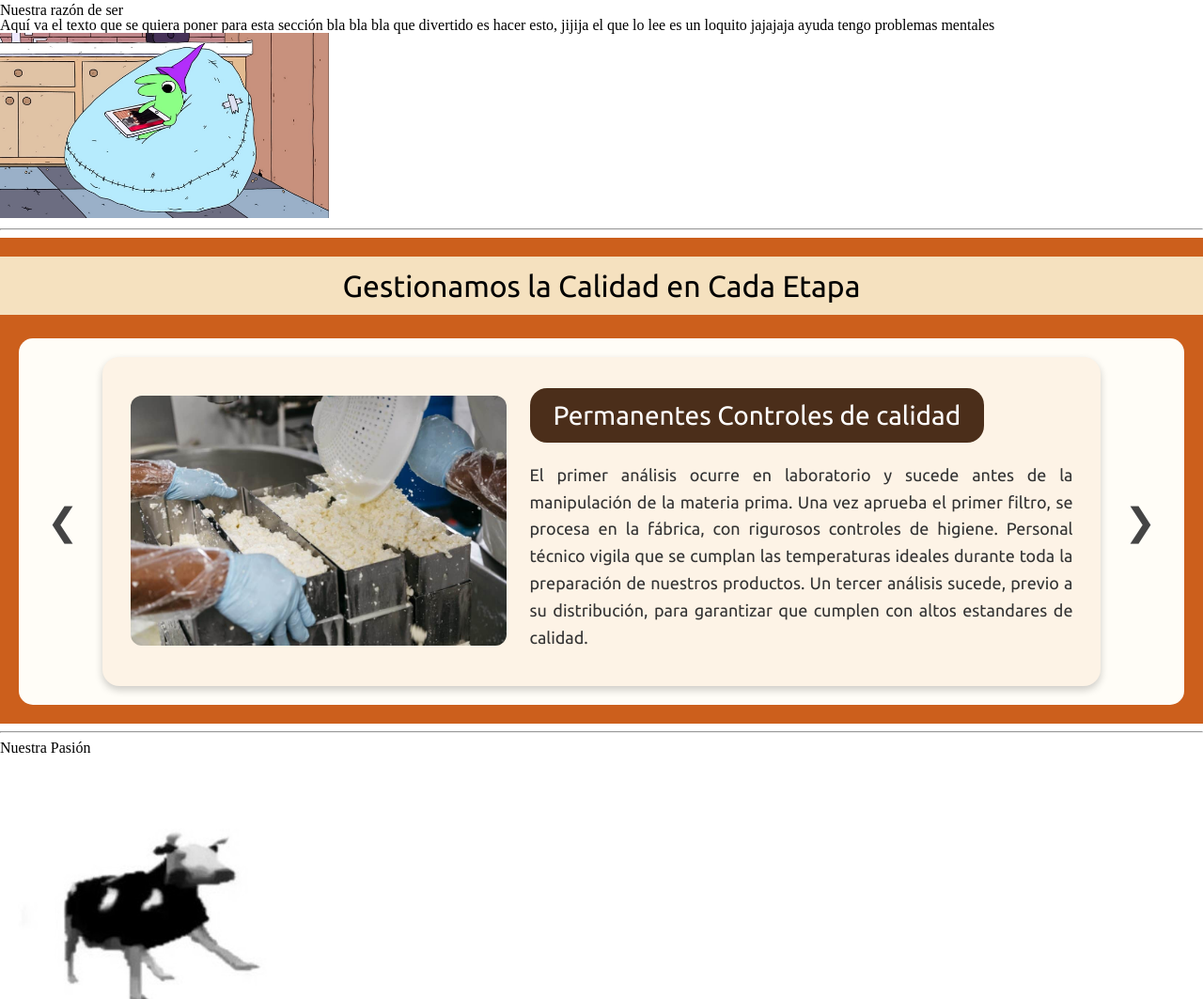
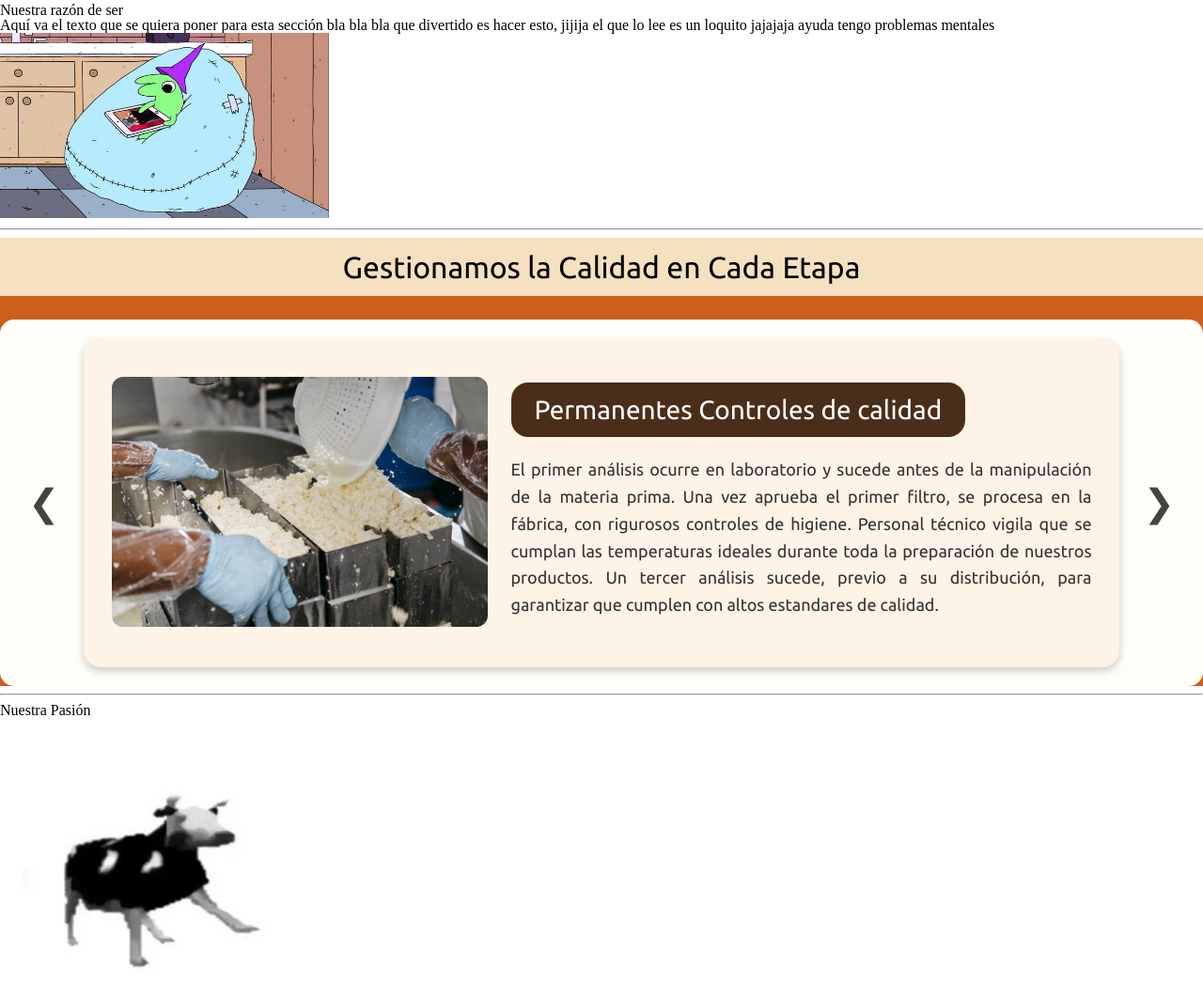
Before and after one commit to Fantastic-Dream-Team/Compra-y-Gestion-de-Leche, a PHP site: page / in a window 1280 px wide. Shown: the part 790-1853 px from the top of the page at 94% size. Run offline with PHP 8.4, Linux system fonts and the light colour scheme.

Commit message:
Update styles.css

```diff
--- a/frontend/css/styles.css
+++ b/frontend/css/styles.css
@@ -156,7 +156,7 @@ header h1 {
   text-align: center;
   font-family: "Ubuntu", sans-serif;
   margin: 0;
-  padding: 20px;
+
   background: #CC5F1C;
   width: 100%;
   max-width: 100%;
```
